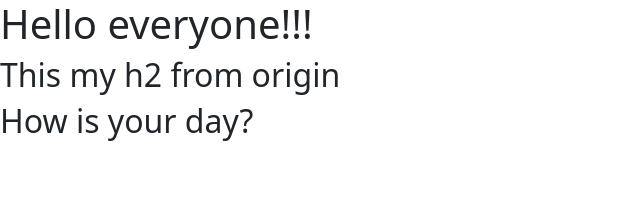
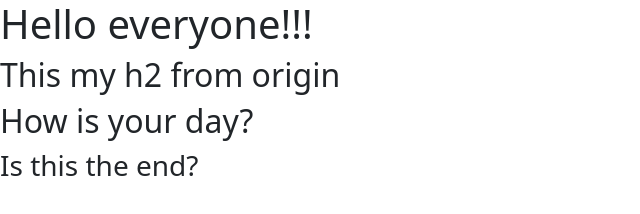
Before and after one commit to jacubiam/git-test, a plain HTML site: page index.html in a window 1280 px wide. Shown: the whole page, without its empty margins (0-640 px from the left). Drawn offline with nearby package versions, Linux system fonts and the light colour scheme.

Commit message:
add h3 from origin

```diff
--- a/index.html
+++ b/index.html
@@ -11,6 +11,7 @@
         <h1>Hello everyone!!!</h1>
         <h2>This my h2 from origin</h2>
         <h2>How is your day?</h2>
+        <h3>Is this the end?</h3>
     </head>
     <script src="https://cdn.jsdelivr.net/npm/bootstrap@5.3.2/dist/js/bootstrap.bundle.min.js" integrity="sha384-C6RzsynM9kWDrMNeT87bh95OGNyZPhcTNXj1NW7RuBCsyN/o0jlpcV8Qyq46cDfL" crossorigin="anonymous"></script>
   </body>
```
